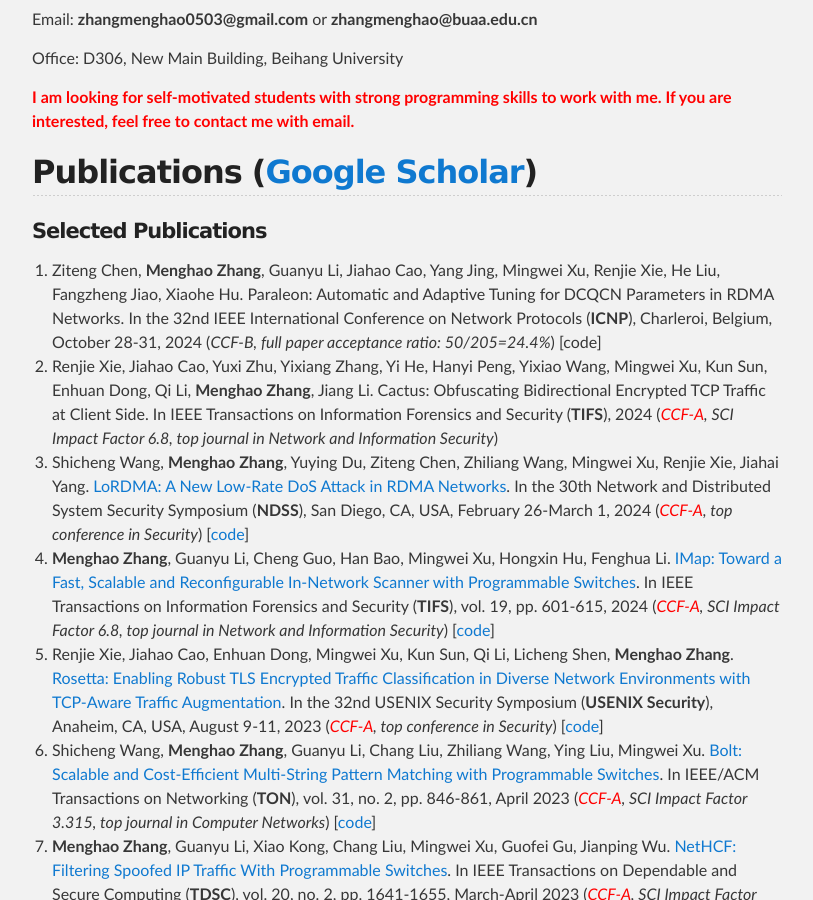
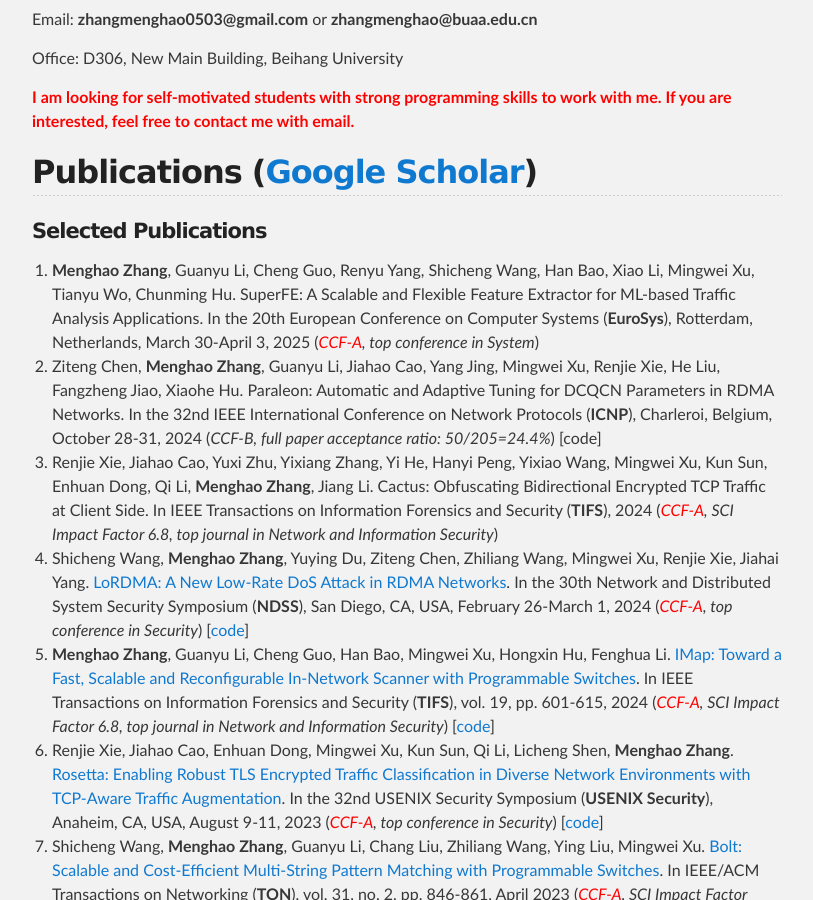
Before and after one commit to zhangmenghao/zhangmenghao.github.io, a Jekyll site: the page built from index.md, in a window 1280 px wide and 900 px high, scrolled down 893 px. Shown: the whole window, without its empty margins (233-1046 px from the left). Built offline with Jekyll 4.4.1, drawn with Linux system fonts in a browser that asks for light colours.

Commit message:
Add Eurosys 25

```diff
--- a/index.md
+++ b/index.md
@@ -42,6 +42,9 @@ Office: D306, New Main Building, Beihang University
 ## Publications ([Google Scholar](https://scholar.google.com/citations?user=fv-p85gAAAAJ&hl=zh-CN))
 <!-- (* indicates that I am the corresponding author) -->
 #### Selected Publications
+18. __Menghao Zhang__, Guanyu Li, Cheng Guo, Renyu Yang, Shicheng Wang, Han Bao, Xiao Li, Mingwei Xu, Tianyu Wo, Chunming Hu.
+SuperFE: A Scalable and Flexible Feature Extractor for ML-based Traffic Analysis Applications.
+In the 20th European Conference on Computer Systems (**EuroSys**), Rotterdam, Netherlands, March 30-April 3, 2025 (*<font color='red'>CCF-A</font>, top conference in System*)
 17. Ziteng Chen, __Menghao Zhang__, Guanyu Li, Jiahao Cao, Yang Jing, Mingwei Xu, Renjie Xie, He Liu, Fangzheng Jiao, Xiaohe Hu.
 Paraleon: Automatic and Adaptive Tuning for DCQCN Parameters in RDMA Networks.
 In the 32nd IEEE International Conference on Network Protocols (**ICNP**), Charleroi, Belgium, October 28-31, 2024 (*CCF-B, full paper acceptance ratio: 50/205=24.4%*) [code]
```
